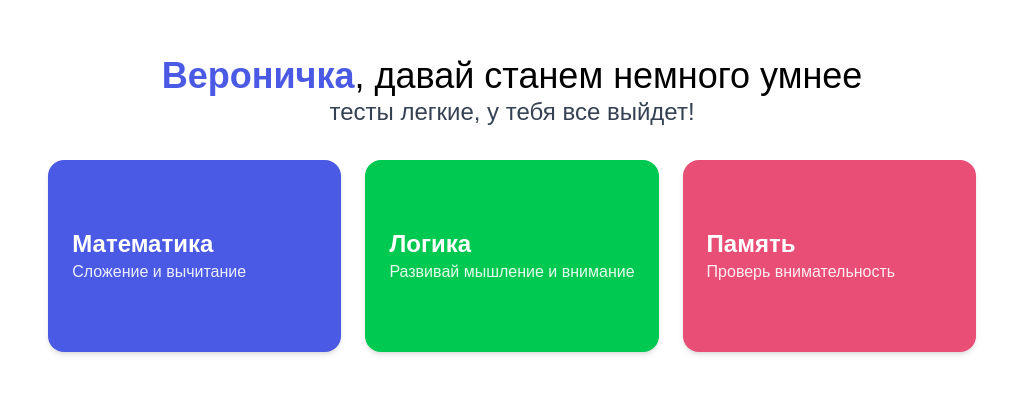
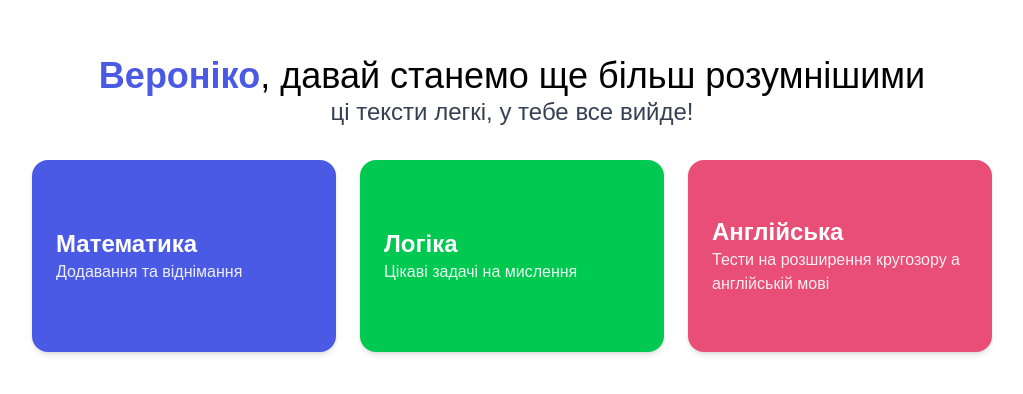
Before and after one commit to Romeean/dlya-veronichki, a Next.js app: page / in a window 1280 px wide. Shown: the part 180-574 px from the top of the page, without its empty margins (128-1151 px from the left). Built offline with nearby package versions, Linux system fonts and the light colour scheme.

Commit message:
Делаю дизайн квиза

```diff
--- a/src/app/[categoryId]/[testId]/[taskId]/components/ClientTask.tsx
+++ b/src/app/[categoryId]/[testId]/[taskId]/components/ClientTask.tsx
@@ -39,36 +39,60 @@ export function ClientTask({
   }
 
   return (
-    <div>
+    <div className="w-full min-h-screen flex justify-center items-center ">
+      <div className="max-w-5xl w-full">
+        <div className="flex flex-row">
+          <div className="max-w-3xl w-full">
             <p>
               Завдання номер: {index} з {totalTask}
             </p>
             <h1>{currentTask.question}</h1>
+            <div className="w-full grid grid-cols-2 gap-2">
               {currentTask.answers.map((element: string, index: number) => (
-        <div key={index} className="flex flex-row gap-2">
-          <input onChange={() => setUserAnswer(index)} value={userAnswer} type="radio" id={`${element}-answer`} name="answer" />
-          <label htmlFor={`${element}-answer`}>{element}</label>
+                <div
+                  key={index}
+                  className="flex items-center justify-center gap-2 w-40 h-40 bg-gray-200 cursor-pointer select-none rounded-[12px] hover:bg-gray-300 transition-all"
+                  onClick={() => setUserAnswer(index)}
+                >
+                  <input type="radio" id={`${element}-answer`} name="answer" checked={userAnswer === index} className="hidden" />
+                  <label htmlFor={`${element}-answer`} className="text-center">
+                    {element}
+                  </label>
                 </div>
               ))}
+            </div>
+
             {index >= 1 && index < totalTask && (
               <div>
-          <Link onClick={() => handleLocalSave()} href={`/${categoryId}/${testId}/${index + 1}`}>
+                <Link
+                  className="rounded-2xl border p-2"
+                  onClick={() => handleLocalSave()}
+                  href={`/${categoryId}/${testId}/${index + 1}`}
+                >
                   Наступне завдання
                 </Link>
               </div>
             )}
             {index > 1 && <Link href={`/${categoryId}/${testId}/${index - 1}`}>Минуле завдання</Link>}
             {index === totalTask && (
-        <Link onClick={() => handleLocalSave()} href={`/${categoryId}/${testId}/summary`}>
+              <Link
+                className="max-w-24 max-h-8 w-full h-full"
+                onClick={() => handleLocalSave()}
+                href={`/${categoryId}/${testId}/summary`}
+              >
                 Закінчити тест
               </Link>
             )}
-      <hr></hr>
+          </div>
+          <div>
             {Array.from({ length: totalTask }).map((_, index) => (
-        <Link key={index} className="max-w-4 max-h-6 border" href={`/${categoryId}/${testId}/${index + 1}`}>
+              <Link key={index} className="px-2 py-0.5 border border-gray-400" href={`/${categoryId}/${testId}/${index + 1}`}>
                 {index + 1}
               </Link>
             ))}
           </div>
+        </div>
+      </div>
+    </div>
   );
 }
--- a/src/app/[categoryId]/page.tsx
+++ b/src/app/[categoryId]/page.tsx
@@ -6,13 +6,18 @@ export default async function Page({ params }: { params: { categoryId: string }
   const categoryId = awaitedParams.categoryId;
   const quizzes = await getQuizzes();
   return (
-    <div className="flex items-center min-h-screen flex-col max-w-5xl ">
+    <div className="min-h-screen max-w-5xl mx-auto ">
+      {/* <Header /> */}
+      <p>
+        В цій категорії ми детально будемо вивчати на практиці завдання з математики, у кожного теста, є своя складність ,
+        подивись на зірочки, чим більше зірочок - тим важче.
+      </p>
       {quizzes.map(
         (element: any) =>
           categoryId === element.categoryId && (
-            <Link href={`/${element.categoryId}/${element.testId}`} className="rounded-2xl border min-h-32 p-4" key={element.id}>
-              <div>
-                <h1>{element.title}</h1>
+            <Link href={`/${element.categoryId}/${element.testId}`} className="rounded-2xl  min-h-32 p-4" key={element.id}>
+              <div className="rounded-2xl p-6 text-white shadow-[0_4px_20px_rgba(0,0,0,0.08)] transition-transform duration-200 hover:scale-[1.02] hover:shadow-[0_6px_25px_rgba(0,0,0,0.12)] cursor-pointer flex flex-col justify-center h-48 w-full">
+                <h1 className="text-black">{element.title}</h1>
               </div>
             </Link>
           ),
--- a/src/app/components/Header.tsx
+++ b/src/app/components/Header.tsx
@@ -14,7 +14,7 @@ export function Header() {
           <nav>
             <ul className="flex items-center gap-4 text-lg">
               <li>
-                <Link href="/math-tests" className="hover:text-blue-600 transition">
+                <Link href="/math-tests" className="hover:text-blue-600 transition font-base">
                   Тесты
                 </Link>
               </li>
--- a/src/app/components/Hero.tsx
+++ b/src/app/components/Hero.tsx
@@ -3,9 +3,9 @@ export function Hero() {
     <div className="flex justify-center">
       <div className="max-w-5xl">
         <h1 className="text-4xl text-center">
-          <span className="text-[#4b5ae4] font-bold">Вероничка</span>, давай станем немного умнее
+          <span className="text-[#4b5ae4] font-bold">Вероніко</span>, давай станемо ще більш розумнішими
         </h1>
-        <p className="text-2xl text-gray-700 text-center">тесты легкие, у тебя все выйдет!</p>
+        <p className="text-2xl text-gray-700 text-center">ці тексти легкі, у тебе все вийде!</p>
       </div>
     </div>
   );
--- a/src/app/components/SubjectBlock.tsx
+++ b/src/app/components/SubjectBlock.tsx
@@ -3,11 +3,16 @@ export function SubjectBlock() {
   return (
     <section className="flex justify-center">
       <main className="max-w-5xl mx-auto p-8 grid grid-cols-1 sm:grid-cols-2 lg:grid-cols-3 gap-6">
-        <Block href="/math-tests" title="Математика" subTitle="Сложение и вычитание" color="#4b5ae4" />
+        <Block href="/math-tests" title="Математика" subTitle="Додавання та віднімання" color="#4b5ae4" />
 
-        <Block href="/logic-tests" title="Логика" subTitle="Развивай мышление и внимание" color="bg-green-500" />
+        <Block href="/logic-tests" title="Логіка" subTitle="Цікаві задачі на мислення" color="bg-green-500" />
 
-        <Block href="/memory-tests" title="Память" subTitle="Проверь внимательность" color="#E94E77" />
+        <Block
+          href="/memory-tests"
+          title="Англійська"
+          subTitle="Тести на розширення кругозору а англійській мові"
+          color="#E94E77"
+        />
       </main>
     </section>
   );
```
Also changed, not shown: 1 other file (tests, documents, lock files or other folders). Lines whose indentation alone changed are shown as unchanged.
